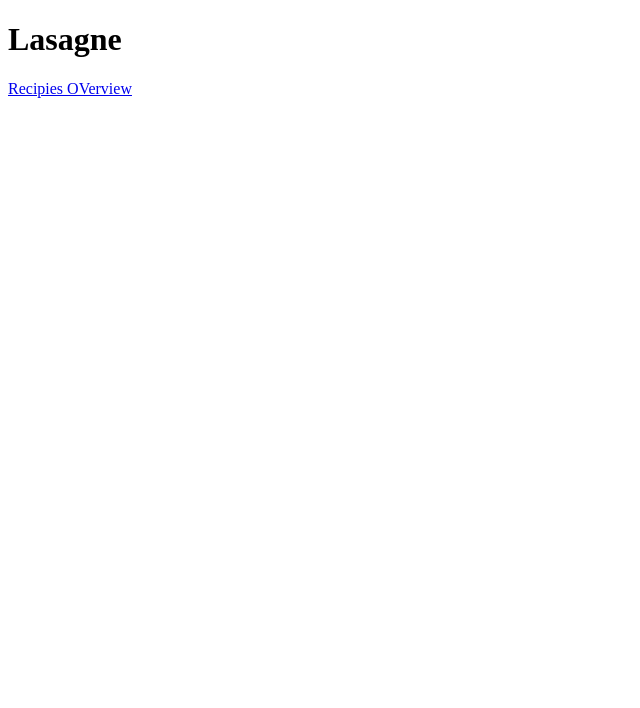
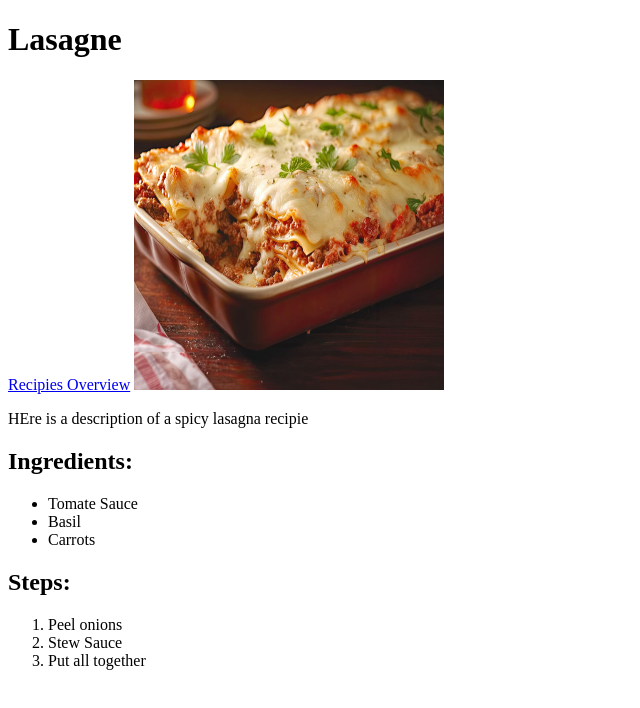
Before and after one commit to KuratorX/odin-recipes, a plain HTML site: page recipes/lasagna.html in a window 1280 px wide. Shown: the whole page, without its empty margins (0-640 px from the left). Drawn offline with Linux system fonts and the light colour scheme.

Commit message:
boilerplate for viewing on the web!

```diff
--- a/recipes/lasagna.html
+++ b/recipes/lasagna.html
@@ -11,7 +11,34 @@
 
     <body>
         <h1>Lasagne</h1>
-        <a href="../index.html">Recipies OVerview</a>
+        <a href="../index.html">Recipies Overview</a>
+
+        <img src="imgs/lasanga.jpg" alt="Mhh Yummy!" height="310" width="310">
+
+        <p>
+            HEre is a description of a spicy lasagna recipie
+        </p>
+
+        <h2>Ingredients:</h2>
+
+        <ul>
+
+            <li> Tomate Sauce</li>
+            <li> Basil</li>
+            <li> Carrots</li>
+
+        </ul>
+
+
+        <h2>Steps:</h2>
+
+        <ol>
+
+            <li> Peel onions</li>
+            <li> Stew Sauce</li>
+            <li> Put all together</li>
+
+        </ol>
 
     </body>
 
```
Also changed, not shown: index.html (+8 -2 lines), recipes/steak.html (+11 -0 lines).
